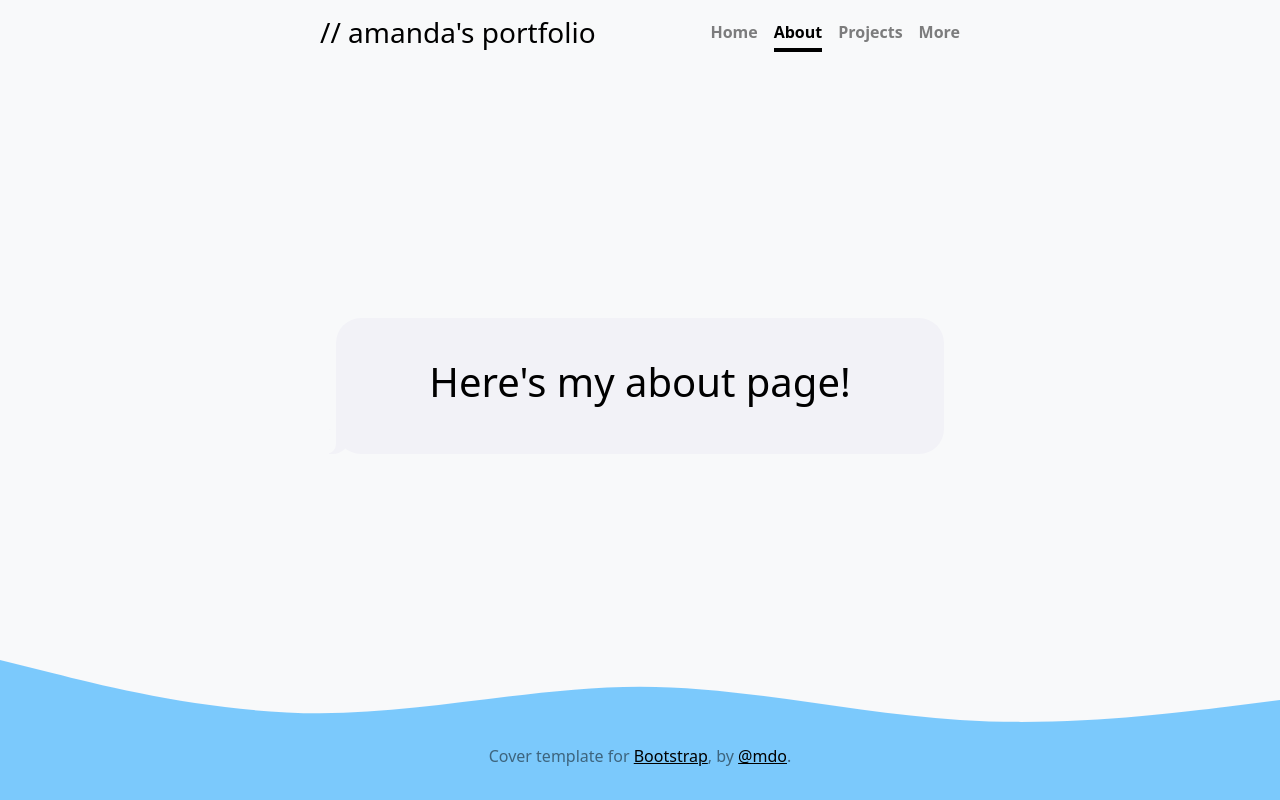
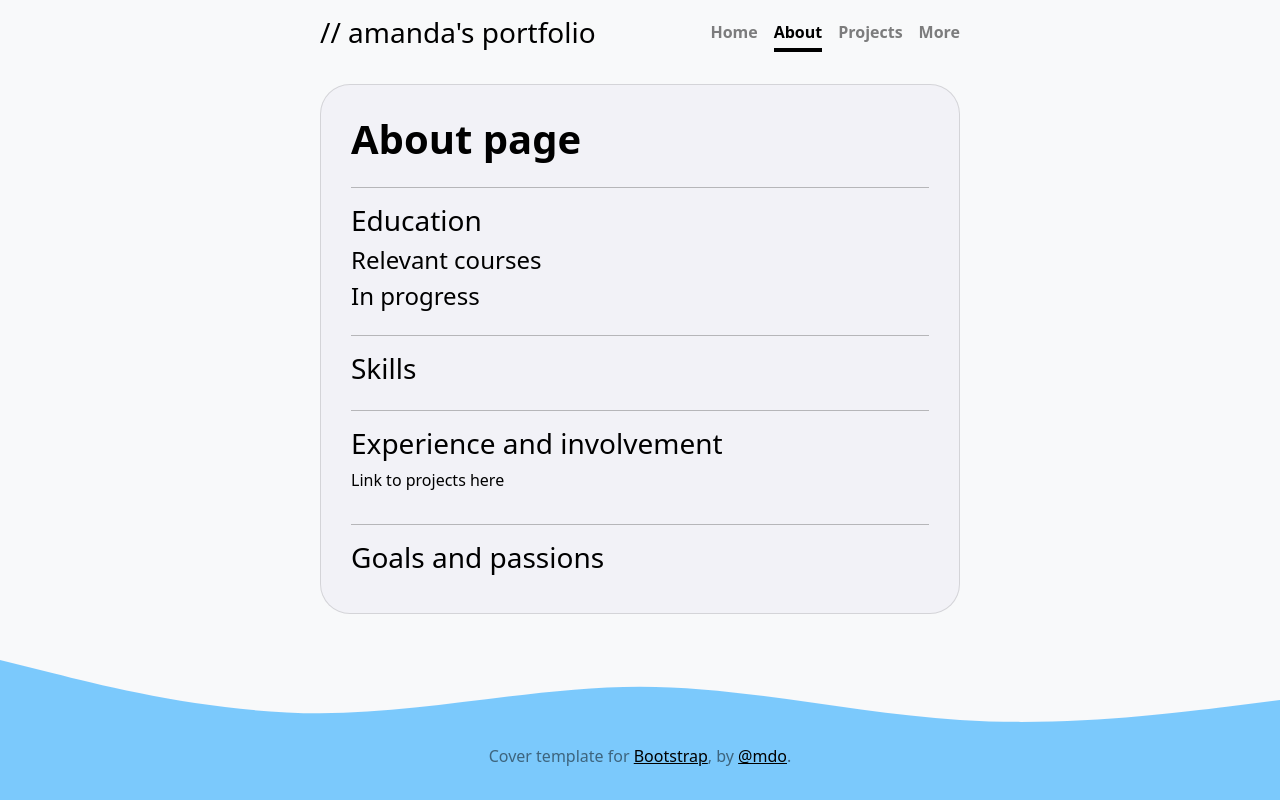
Before and after one commit to amwnag/me, a plain HTML site: page about.html in a window 1280 px wide. Drawn offline with nearby package versions, Linux system fonts and the light colour scheme.

Commit message:
work in-class

```diff
--- a/about.html
+++ b/about.html
@@ -43,7 +43,7 @@
 
 <div class="cover-container d-flex w-100 h-100 p-3 mx-auto flex-column">
 
-  <header class="mb-auto">
+  <header style="margin-bottom: 5%;">
     <div>
       <h3 class="float-md-start mb-0">// amanda's portfolio</h3>
       <nav class="nav nav-masthead justify-content-center float-md-end">
@@ -55,11 +55,20 @@
     </div>
   </header>
 
-  <main class="px-3" style="display: grid;">
-    <div class="chat chat-them" style="padding: 40px 30px">
-        <h1>Here's my about page!</h1>
-    </div>
 
+  <main class="card">
+    <h1 style="font-weight: bold;">About page</h1>
+    <hr>
+    <h3>Education</h3>
+    <h4>Relevant courses</h4>
+    <h4>In progress</h4>
+    <hr>
+    <h3>Skills</h3>
+    <hr>
+    <h3>Experience and involvement</h3>
+    <p>Link to projects here</p>
+    <hr>
+    <h3>Goals and passions</h3>
   </main>
 
   <footer class="mt-auto text-black-50">
--- a/assets/css/styles.css
+++ b/assets/css/styles.css
@@ -63,6 +63,13 @@ body {
     border-top-right-radius: 10px;
 }
 
+.card {
+    text-align: left;
+    background-color: var(--chat-bubble);
+    border-radius: 30px;
+    padding: 30px;
+}
+
 
 svg {
     display: inline-block;
```
